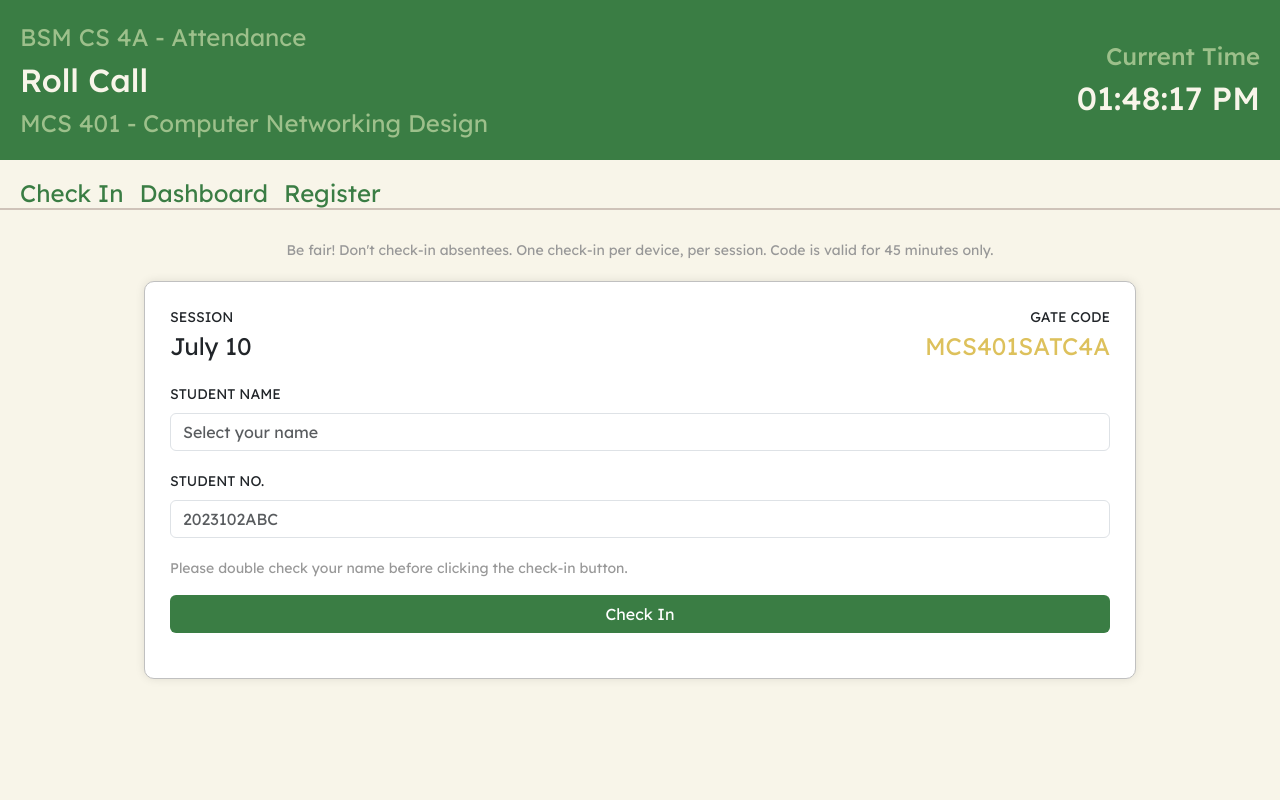
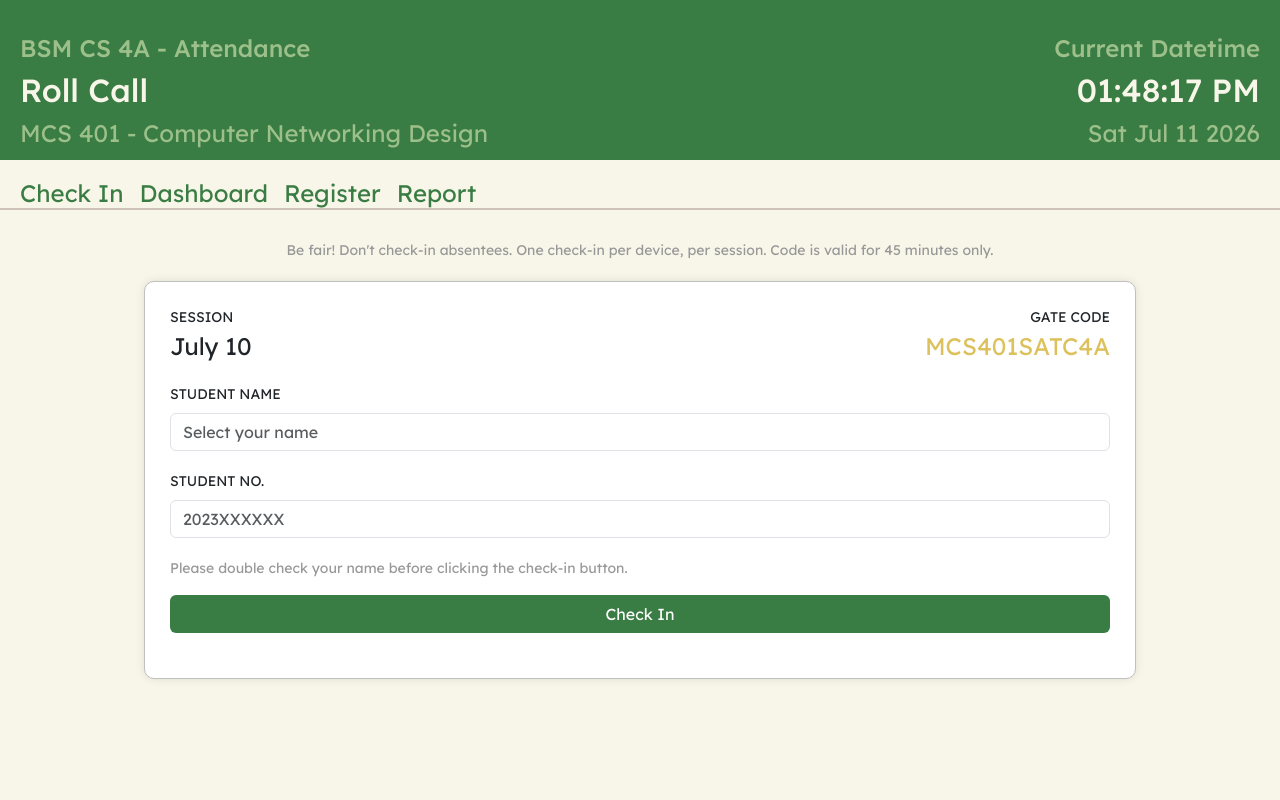
Before and after one commit to lesternieva/Offline-Attendance-Web-App, a PHP site: the page made by index.php in a window 1280 px wide. Run offline with PHP 8.4, Linux system fonts and the light colour scheme; data comes from the database, SQL or seed files in the repository.

Commit message:
Major Adjustment
adding of report.php and its logic

fixing navbar, adding date

adding export-DTR.php and its logic

```diff
--- a/check-in.php
+++ b/check-in.php
@@ -44,7 +44,7 @@
     </div>
     <div class="d-flex flex-column gap-2" style="margin-top: 1rem;">
         <p style="font-size: var(--font-tertiary-size);">STUDENT NO.</p>
-        <input type="text" id="student_no" class="form-control" placeholder="2023102ABC" style="width: 100%;" require>
+        <input type="text" id="student_no" class="form-control" placeholder="2023XXXXXX" style="width: 100%;" require>
     </div>
     <div>
         <p style="font-size: var(--font-tertiary-size); color: #989898;">Please double check your name before clicking the check-in button.</p>
--- a/clock.js
+++ b/clock.js
@@ -1,5 +1,6 @@
 function updateClock() {
     const now = new Date();
+    const dateNow = new Date();
 
     const time = now.toLocaleTimeString('en-US', {
         hour: '2-digit',
@@ -9,6 +10,7 @@ function updateClock() {
     });
 
     document.getElementById("clock").textContent = time;
+    document.getElementById("date").textContent = dateNow.toDateString();
 }
 
 updateClock();
--- a/dashboard.php
+++ b/dashboard.php
@@ -28,11 +28,15 @@
     $courses = $stmt->fetchAll(PDO::FETCH_ASSOC);
 ?>
 
+<div id="" class="reminders" style="margin-bottom: 15px;">
+    <p style="font-size-: var(--font-tertiary-size);">Take a look on current our attendance today. Don't forget to refresh.</p>
+</div>
+
 <?php foreach ($courses as $course): ?>
     <?php $totalAbsent = $course['total_enrolled'] - $course['total_attendance'];?>
     <div class="MyCard dashboard">
         <h5 id="course_name"><?= htmlspecialchars($course['course_name']) ?></h5>
-        <h6><?= htmlspecialchars($course['course_code'])?></h6>
+        <p style="font-size: var(--font-secondary-size); color: #989898"><?= htmlspecialchars($course['course_code'])?></p>
         <div class="d-flex flex-row gap-5 mt-3 mb-0">
             <div class="mb-0">
                 <p class="card text-white bg-success p-1 mb-1 text-center">Total Present</p>
--- a/index.php
+++ b/index.php
@@ -24,6 +24,7 @@
                 switch($page){
                     case 'dashboard': include 'dashboard.php'; break;
                     case 'register': include 'register.php'; break;
+                    case 'report': include 'report.php'; break;
                     default: include 'check-in.php';
                 }
             ?>
--- a/navbar.php
+++ b/navbar.php
@@ -1,14 +1,17 @@
-
+<!--
+    page is indicated here (in the achor tag)
+-->
 
 <header class="header-grid">
     <div class="header-title ">
-        <p>BSM CS 4A - Attendance</p>
+        <h3 id="labelClock" style="color: var(--tertiary-color); font-size: var(--font-secondary-size);">BSM CS 4A - Attendance</h3>
         <h1 id="rollCall" style="color: var(--secondary-color)">Roll Call</h1>
-        <p class="tertiaryColor"><?php echo $course_code . ' - ' . $course_name; ?> </p>
+        <p><?php echo $course_code . ' - ' . $course_name; ?> </p>
     </div>
     <div class="header-time">
-        <h3 id="labelClock" style="color: var(--tertiary-color); font-size: var(--font-secondary-size);">Current Time</h3>
+        <h3 id="labelClock" style="color: var(--tertiary-color); font-size: var(--font-secondary-size);">Current Datetime</h3>
         <h1 id="clock"></h1>
+        <p id="date"></p>
     </div>
 </header>
 
@@ -26,6 +29,9 @@
     <div class="<?= ($page == 'register') ? 'active-anchor' : ''?>">
         <a class="text-decoration-none <?= ($page == 'register') ? 'active-anchor' : ''?>" style="color: var(--primary-color)" href="index.php?page=register">Register</a>
     </div>
+    <div class="<?= ($page == 'report') ? 'active-anchor' : ''?>">
+        <a class="text-decoration-none <?= ($page == 'report') ? 'active-anchor' : ''?>" style="color: var(--primary-color)" href="index.php?page=report">Report</a>
+    </div>
 
 
 </div>
--- a/register.php
+++ b/register.php
@@ -74,6 +74,9 @@
     }
 ?>
 
+<div id="" class="reminders" style="margin-bottom: 15px;">
+    <p style="font-size-: var(--font-tertiary-size);">Take a look on current our attendance today. Don't forget to refresh.</p>
+</div>
 
 <?php if (isset($_SESSION['message'])): // check if  ?>
 
@@ -100,7 +103,7 @@
 
         <div class="d-flex flex-column gap-2" style="margin-top: 1rem;">
             <p style="font-size: var(--font-tertiary-size);">STUDENT NO.</p>
-            <input type="text" id="reg-student-no" name="reg-student-no" class="form-control" placeholder="2023102ABC" style="width: 100%;" require>
+            <input type="text" id="reg-student-no" name="reg-student-no" class="form-control" placeholder="2023XXXXXX" style="width: 100%;" require>
         </div>
 
         <div class="form-group">
--- a/universal.css
+++ b/universal.css
@@ -13,7 +13,7 @@
     --tertiary-color: #ffffff;
     --font-primary-size: clamp(1.5rem, 4vw, 2rem);
     --font-secondary-size: clamp(0.9rem, 2vw, 1.5rem);
-    --font-tertiary-size: clamp(0.55rem, 1.5vw, 0.875rem);
+    --font-tertiary-size: clamp(0.6rem, 1.5vw, 0.875rem);
 }
 
 
@@ -44,15 +44,15 @@
     grid-area: title;
     display: flex;
     flex-direction: column;
-    justify-content: center;
+    margin-top: 1.5rem;
 }
 
 .header-time {
     grid-area: time;
     display: flex;
-    justify-content: center;
     flex-direction: column;
     align-items: flex-end;
+    margin-top: 1.5rem;
     margin-bottom:0;
 }
 
@@ -120,25 +120,29 @@
     background-color: #ffffff;
     border: 1px solid #c0c0c0;
     border-radius: 10px;
-
     padding: 25px;
-
     box-shadow: 0px 0px 10px rgba(0, 0, 0, 0.1);
+    margin-bottom: 10px;
+    width: 80%;
 }
 
 .MyCard.checkin {
     margin: 20px 30px 0px 30px;
-    width: 80%;
+
 }
 
 .MyCard.dashboard {
     margin-bottom: 15px;
-    width: 80%;
+
 }
 
 .MyCard.register {
     margin-bottom: 15px;
-    width: 80%;
+
+}
+
+.MyCard.report {
+    margin-top:  15px;
 }
 
 .MyCard p {
--- a/universal.js
+++ b/universal.js
@@ -64,7 +64,6 @@ const subjectColors = {
         tertiary: "#480202"
     }
 }
-
 function applyTheme(subjectName){
     let activePalette = subjectColors[subjectName];
     const root = document.documentElement;
@@ -203,3 +202,34 @@ document.addEventListener('DOMContentLoaded', () => {
         }
     });
 });
+
+// Report Date submssion guard
+const dateFrom = document.getElementById('date_from');
+const dateTo = document.getElementById('date_to');
+
+// ensures that dateTo is never earlier than dateFrom
+dateFrom.addEventListener('change', () => {
+    dateTo.min = dateFrom.value;
+});
+
+// and vice versa
+dateTo.addEventListener('change', () => {
+    dateFrom.max = dateTo.value;
+});
+
+// CSV related
+/* document.getElementById('export_csv_button').addEventListener('click', function () {
+    const studentNumber = document.getElementById("student_no_for_dtr").value;
+    const from = document.getElementById('date_from').value;
+    const to = document.getElementById('date_to').value;
+
+    if (!from || !to) {
+        alert('Please select both valid dates');
+        return;
+    }
+
+    const url = 'export-csv.php?course_code=' + encodeURIComponent(courseCode)
+              + '&from=' + from + '&to=' + to;
+
+    window.location.href = url;
+}); */
```
Also changed, not shown: export-DTR.php (added, +25 -0 lines), report.php (added, +38 -0 lines), 1 other file.
